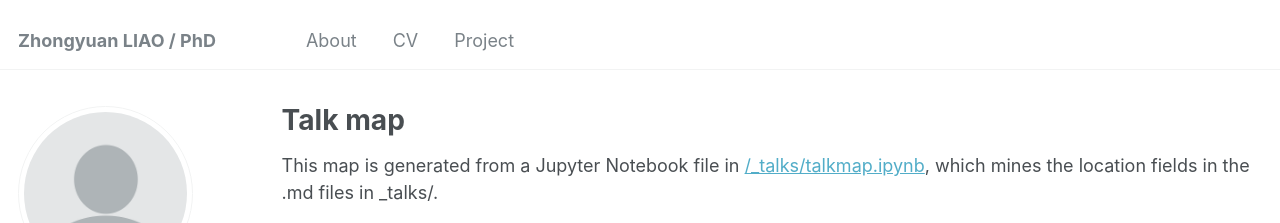
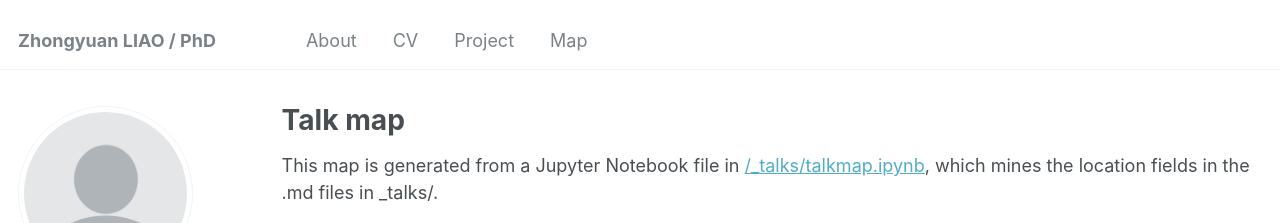
Before and after one commit to yuanzero/yuanzero.github.io, a Jekyll site: the page built from _pages/talkmap.html, in a window 1280 px wide. Shown: the top 223 px of the page. Built offline with Jekyll 4.4.1, drawn with Linux system fonts in a browser that asks for light colours; nearby versions of some CDN libraries; some web fonts are replaced.

Commit message:
Update navigation.yml

```diff
--- a/_data/navigation.yml
+++ b/_data/navigation.yml
@@ -8,3 +8,6 @@ main:
 
   - title: "Project"
     url: /project/
+
+  - title: "Map"
+    url: /map/
```
